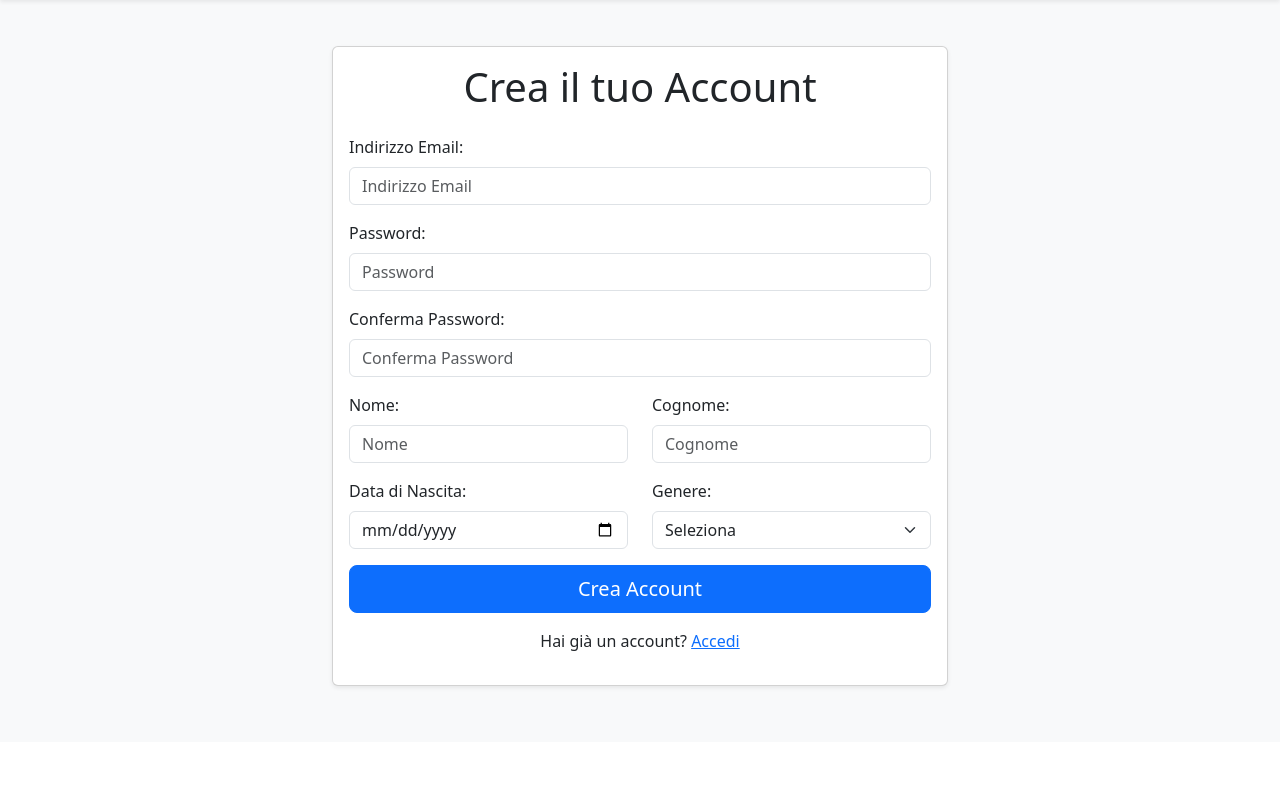
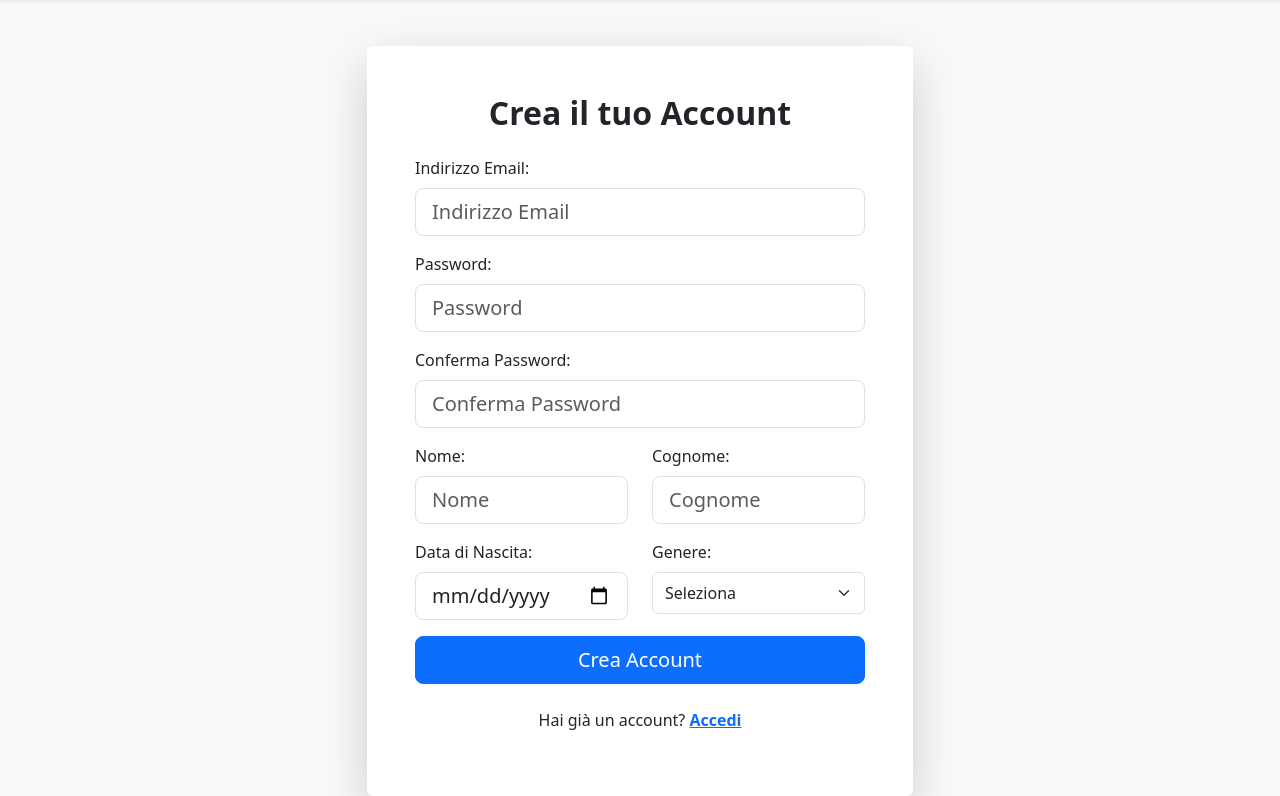
Before and after one commit to daniele-bnm/my_health_app, a Flask app: page /register in a window 1280 px wide. Shown: the part 58-854 px from the top of the page. Before the commit the page ends 747 px from the top, so only its background shows below. Run offline with Flask 3, Linux system fonts and the light colour scheme; some libraries are stand-ins or nearby versions.

Commit message:
fixed and updated graphics v2

```diff
--- a/health_app/templates/auth/register.html
+++ b/health_app/templates/auth/register.html
@@ -3,57 +3,77 @@
 {% block title %}Registration Page{% endblock %}
 
 {% block content %}
-<div class="container-fluid mt-5">
-  <div class="row">
-    <div class="col-md-6 offset-md-3">
-      <div class="card shadow-sm">
-        <div class="card-body">
-          <h1 class="text-center mb-4">Crea il tuo Account</h1>
+<div class="container mt-5">
+  <div class="row justify-content-center">
+    <div class="col-lg-6 col-md-8">
+      <div class="card shadow-lg border-0">
+        <div class="card-body p-5">
+          <h2 class="text-center mb-4 fw-bold animate__animated animate__fadeInDown">Crea il tuo Account</h2>
           <form method="POST" class="form-register needs-validation" novalidate>
             {{ form.hidden_tag() }}
             <div class="mb-3">
               {{ form.email.label(class="form-label") }}
-              {{ form.email(class="form-control", placeholder="Indirizzo Email") }}
-              <div class="invalid-feedback">Please enter a valid email address.</div>
+              {{ form.email(class="form-control form-control-lg", placeholder="Indirizzo Email", required=True, type="email") }}
+              <div class="invalid-feedback">Per favore, inserisci un indirizzo email valido.</div>
             </div>
             <div class="mb-3">
               {{ form.password.label(class="form-label") }}
-              {{ form.password(class="form-control", placeholder="Password") }}
-              <div class="invalid-feedback">Please enter a password.</div>
+              {{ form.password(class="form-control form-control-lg", placeholder="Password", required=True) }}
+              <div class="invalid-feedback">Per favore, inserisci una password.</div>
             </div>
             <div class="mb-3">
               {{ form.confirm_password.label(class="form-label") }}
-              {{ form.confirm_password(class="form-control", placeholder="Conferma Password") }}
-              <div class="invalid-feedback">Passwords do not match.</div>
+              {{ form.confirm_password(class="form-control form-control-lg", placeholder="Conferma Password", required=True) }}
+              <div class="invalid-feedback">Le password non coincidono.</div>
             </div>
             <div class="row mb-3">
               <div class="col">
                 {{ form.name.label(class="form-label") }}
-                {{ form.name(class="form-control", placeholder="Nome") }}
+                {{ form.name(class="form-control form-control-lg", placeholder="Nome", required=True) }}
+                <div class="invalid-feedback">Per favore, inserisci il tuo nome.</div>
               </div>
               <div class="col">
                 {{ form.surname.label(class="form-label") }}
-                {{ form.surname(class="form-control", placeholder="Cognome") }}
+                {{ form.surname(class="form-control form-control-lg", placeholder="Cognome", required=True) }}
+                <div class="invalid-feedback">Per favore, inserisci il tuo cognome.</div>
               </div>
             </div>
             <div class="row mb-3">
               <div class="col">
                 {{ form.date_of_birth.label(class="form-label") }}
-                {{ form.date_of_birth(class="form-control", placeholder="dd/mm/yyyy") }}
+                {{ form.date_of_birth(class="form-control form-control-lg", placeholder="dd/mm/yyyy", required=True, type="date") }}
+                <div class="invalid-feedback">Per favore, inserisci la tua data di nascita.</div>
               </div>
               <div class="col">
                 {{ form.gender.label(class="form-label") }}
-                {{ form.gender(class="form-select", required=True) }}
+                {{ form.gender(class="form-select form-control-lg", required=True) }}
+                <div class="invalid-feedback">Per favore, seleziona il tuo genere.</div>
               </div>
             </div>
-            <button type="submit" class="btn btn-lg btn-primary w-100 mb-3">Crea Account</button>
-            <div class="text-center">
-              <p>Hai già un account? <a href="{{ url_for('login_page') }}" class="link-primary">Accedi</a></p>
-            </div>
+            <button type="submit" class="btn btn-lg btn-primary w-100 animate__animated animate__fadeInUp">Crea Account</button>
           </form>
+          <div class="text-center mt-4 animate__animated animate__fadeInUp">
+            <p>Hai già un account? <a href="{{ url_for('login_page') }}" class="link-primary fw-bold">Accedi</a></p>
+          </div>
         </div>
       </div>
     </div>
   </div>
 </div>
+
+<script>
+document.addEventListener('DOMContentLoaded', function() {
+  const form = document.querySelector('.form-register');
+
+  form.addEventListener('submit', function(event) {
+    if (!form.checkValidity()) {
+      event.preventDefault();
+      event.stopPropagation();
+    }
+
+    form.classList.add('was-validated');
+  }, false);
+});
+</script>
+
 {% endblock %}
--- a/health_app/templates/base.html
+++ b/health_app/templates/base.html
@@ -11,9 +11,9 @@
         {% include 'nav.html' %}
         {% with messages = get_flashed_messages(with_categories=true) %}
             {% if messages %}
-                <div class="container pt-3">
+                 <div class="position-fixed top-0 start-50 translate-middle-x mt-3" style="z-index: 1050;">
                 {% for category, message in messages %}
-                        <div class="alert alert-{{ category }} alert-dismissible fade show text-center" role="alert">
+                        <div class="alert alert-{{ category }} alert-dismissible fade show text-center animate__animated animate__fadeInDown" role="alert">
                                 {{ message }}
                         <button type="button" class="btn-close" data-bs-dismiss="alert" aria-label="Close"></button>
                         </div>
--- a/health_app/templates/bootstrap/bootstrap.html
+++ b/health_app/templates/bootstrap/bootstrap.html
@@ -1,3 +1,5 @@
 <meta charset="utf-8">
 <meta name="viewport" content="width=device-width, initial-scale=1, shrink-to-fit=no">
-<link href="https://cdn.jsdelivr.net/npm/bootstrap@5.3.3/dist/css/bootstrap.min.css" rel="stylesheet" integrity="sha384-QWTKZyjpPEjISv5WaRU9OFeRpok6YctnYmDr5pNlyT2bRjXh0JMhjY6hW+ALEwIH" crossorigin="anonymous">
+    <link href="https://cdn.jsdelivr.net/npm/bootstrap@5.3.3/dist/css/bootstrap.min.css" rel="stylesheet" integrity="sha384-QWTKZyjpPEjISv5WaRU9OFeRpok6YctnYmDr5pNlyT2bRjXh0JMhjY6hW+ALEwIH" crossorigin="anonymous">
+    <link rel="stylesheet" href="https://cdnjs.cloudflare.com/ajax/libs/animate.css/4.1.1/animate.min.css"/>
+    <link rel="stylesheet" href="https://cdn.jsdelivr.net/npm/bootstrap-icons/font/bootstrap-icons.css">
--- a/health_app/templates/bootstrap/jsBundle.html
+++ b/health_app/templates/bootstrap/jsBundle.html
@@ -1,2 +1 @@
-<script src="https://cdn.jsdelivr.net/npm/@popperjs/core@2.11.8/dist/umd/popper.min.js" integrity="sha384-I7E8VVD/ismYTF4hNIPjVp/Zjvgyol6VFvRkX/vR+Vc4jQkC+hVqc2pM8ODewa9r" crossorigin="anonymous"></script>
-<script src="https://cdn.jsdelivr.net/npm/bootstrap@5.3.3/dist/js/bootstrap.min.js" integrity="sha384-0pUGZvbkm6XF6gxjEnlmuGrJXVbNuzT9qBBavbLwCsOGabYfZo0T0to5eqruptLy" crossorigin="anonymous"></script>
+<script src="https://cdn.jsdelivr.net/npm/bootstrap@5.3.3/dist/js/bootstrap.bundle.min.js" integrity="sha384-YvpcrYf0tY3lHB60NNkmXc5s9fDVZLESaAA55NDzOxhy9GkcIdslK1eN7N6jIeHz" crossorigin="anonymous"></script>
```
Also changed, not shown: health_app/templates/auth/login.html (+35 -18 lines), health_app/templates/landing_page.html (+16 -15 lines).
